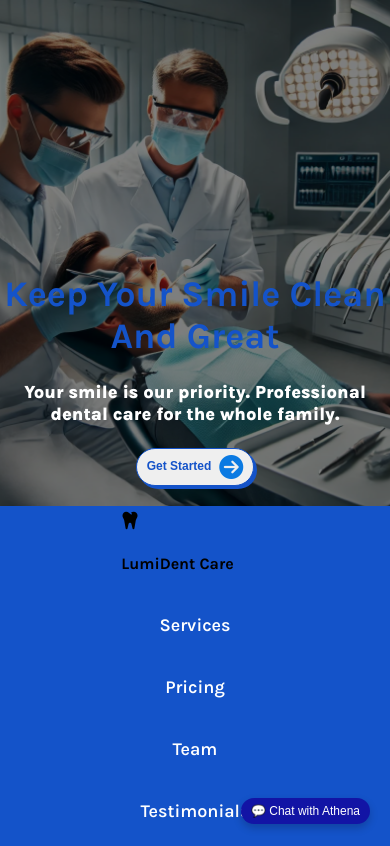
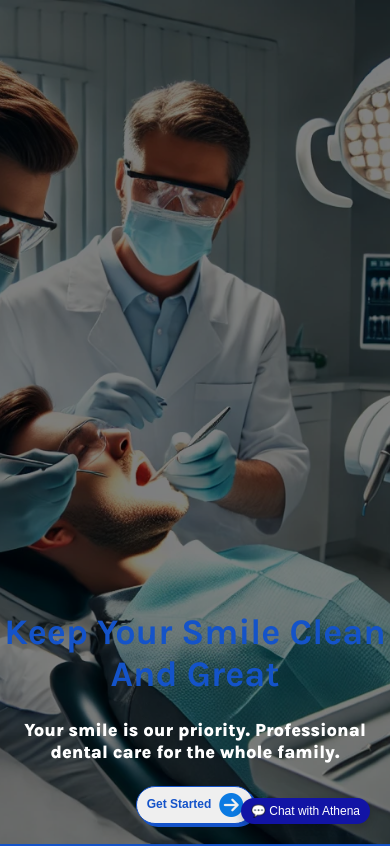
Before and after one commit to NombuK/dentalapp, a React (Vite) app: page / in a window 390 px wide. Shown: the top 846 px of the page. Built offline with nearby package versions, Linux system fonts and the light colour scheme.

Commit message:
Updated CSS

```diff
--- a/src/components/Athena.jsx
+++ b/src/components/Athena.jsx
@@ -21,18 +21,18 @@
     event.preventDefault();
 
     if (userInput.trim()) {
-      // Add user's message to the chat
+
       const userMessage = { sender: "User", text: userInput };
       setMessages((prevMessages) => [...prevMessages, userMessage]);
 
-      // Set up the API call
+
       const apiKey = "4obaa93faa4d0abd12t05933a7d742d3";
       const prompt = `Generate general dental answers on ${userInput}`;
       const context =
         "You are a dentist call center and you always have short answers to motivate people and answer them accordingly. User instructions are: Your mission is to generate a short answer. Make sure to follow user instructions.";
       const apiUrl = `https://api.shecodes.io/ai/v1/generate?prompt=${prompt}&context=${context}&key=${apiKey}`;
 
-      // Display "typing" animation and send request
+
       setLoading(true);
       setUserInput("");
 
--- a/src/index.css
+++ b/src/index.css
@@ -3,9 +3,15 @@
   margin: 0;
   padding: 0;
   height: 100vh;
+  width: 100%;
   box-sizing: border-box;
   scroll-behavior: smooth;
   font-family: "Karla", sans-serif;
+
+  font-synthesis: none;
+  text-rendering: optimizeLegibility;
+  -webkit-font-smoothing: antialiased;
+  -moz-osx-font-smoothing: grayscale;
 }
 
 .mainContent {
@@ -591,6 +597,11 @@
 }
 
 @media (max-width: 1024px) {
+:root{
+  width: 100%;
+  height: 100vh;
+}
+
   .header,
   .introPic,
   .contact,
@@ -636,9 +647,14 @@
 }
 
 @media (max-width: 768px) {
+ :root{
+  width: 100%;
+  height: 100vh;
+ }
+
   .homeBackground,
   .pricingBackground {
-    height: 60vh;
+    height: 100vh;
     background-position: center top;
   }
 
@@ -724,6 +740,12 @@
 }
 
 @media (max-width: 480px) {
+
+  :root{
+    width: 100%;
+    height: 100vh;
+  }
+
   .header,
   .recommendations ul,
   .services,
```
